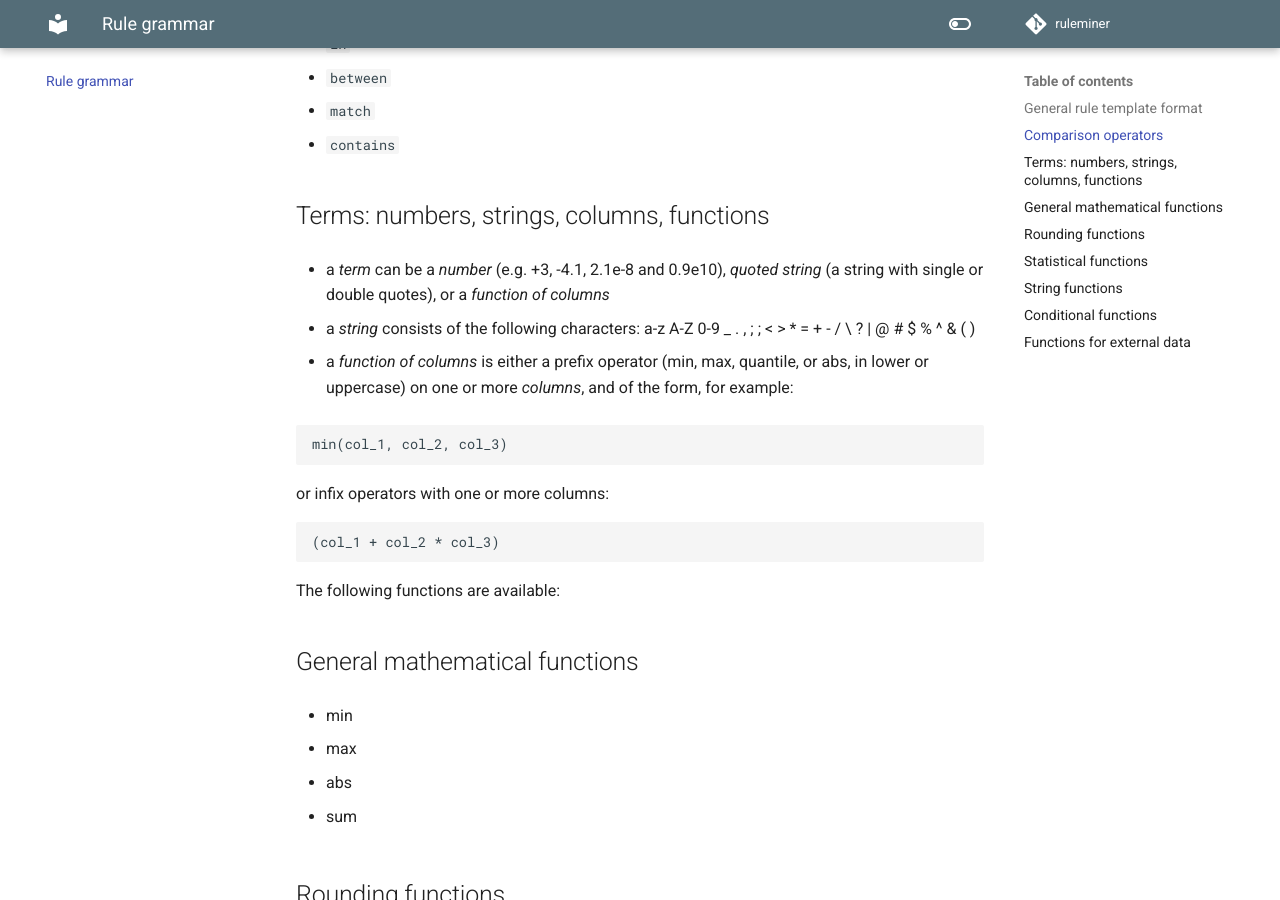
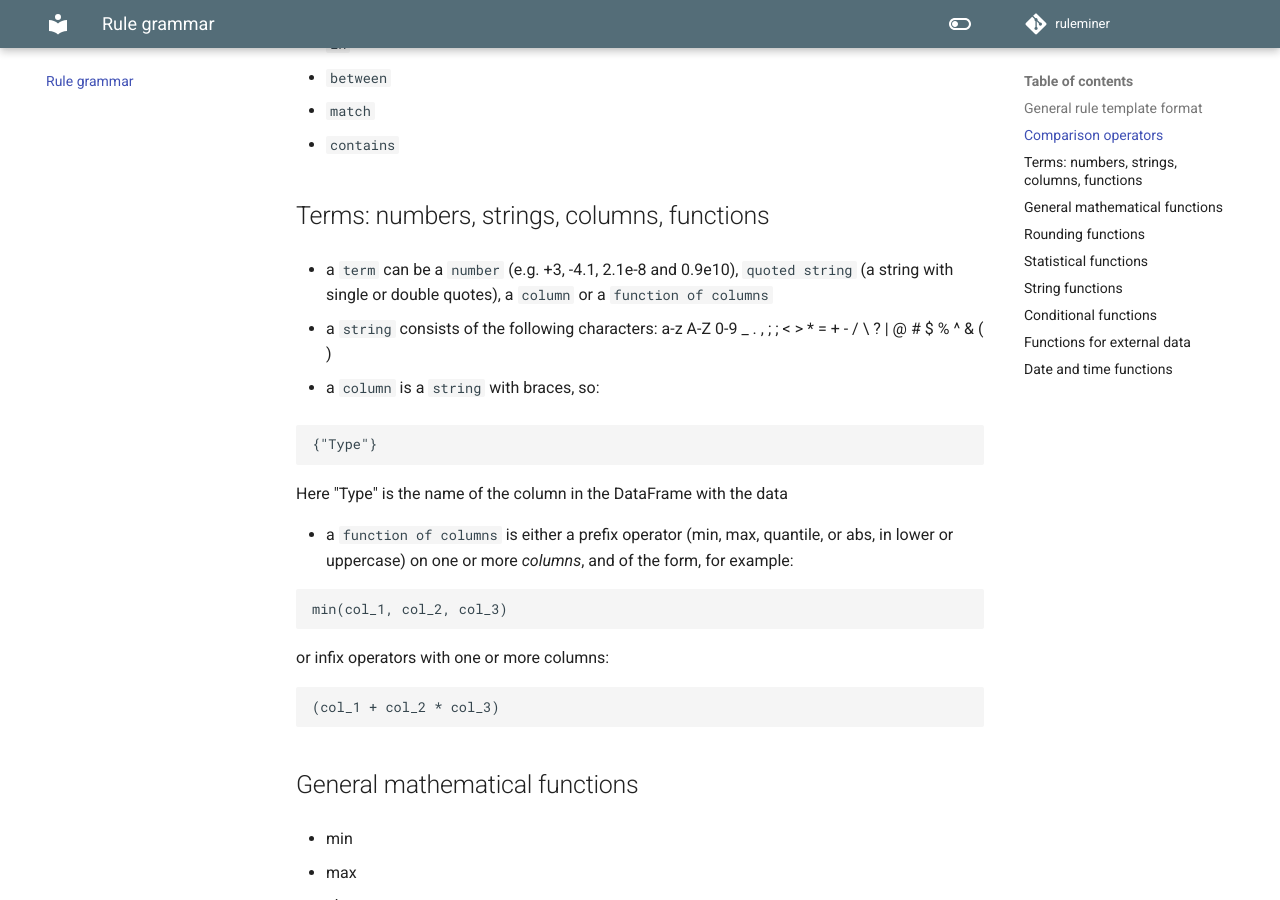
Before and after one commit to wjwillemse/ruleminer, an MkDocs documentation site: the page built from docs/syntax.md, in a window 1280 px wide and 900 px high, scrolled down 1044 px. Built offline with MkDocs 1.6.1 and Material for MkDocs 9.7.7, drawn with Linux system fonts in a browser that asks for light colours; comment, search, counter and statistics services are not loaded; some of the changed text lies outside the part shown.

Commit message:
updated docs

````diff
--- a/docs/syntax.md
+++ b/docs/syntax.md
@@ -42,20 +42,25 @@ The following comparison operators are availabe:
 
 ## Terms: numbers, strings, columns, functions
 
-* a *term* can be a *number* (e.g. +3, -4.1, 2.1e-8 and 0.9e10), *quoted string* (a string with single or double quotes), or a *function of columns*
+* a `term` can be a `number` (e.g. +3, -4.1, 2.1e-8 and 0.9e10), `quoted string` (a string with single or double quotes), a `column` or a `function of columns`
 
-* a *string* consists of the following characters: a-z A-Z 0-9 _ . , ; ; < > * = + - / \ ? | @ # $ % ^ & ( )
+* a `string` consists of the following characters: a-z A-Z 0-9 _ . , ; ; < > * = + - / \ ? | @ # $ % ^ & ( )
 
-* a *function of columns* is either a prefix operator (min, max, quantile, or abs, in lower or uppercase) on one or more *columns*, and of the form, for example:
+* a `column` is a `string` with braces, so:
+```
+{"Type"}
+```
+
+Here "Type" is the name of the column in the DataFrame with the data
+
+* a `function of columns` is either a prefix operator (min, max, quantile, or abs, in lower or uppercase) on one or more *columns*, and of the form, for example:
 ```
 min(col_1, col_2, col_3)
 ```
-  or infix operators with one or more columns:
+or infix operators with one or more columns:
 ```
 (col_1 + col_2 * col_3)
 ```
-
-The following functions are available:
 
 ## General mathematical functions
 
@@ -103,10 +108,10 @@ The following functions are available:
 
 * table
 
+## Date and time functions
 
-* a *column* is a *string* with braces, so:
-```
-{"Type"}
-```
+* days
 
-  where "Type" is the name of the column in the DataFrame with the data
+* months
+
+* years
````
Also changed, not shown: docs/index.md (+3 -3 lines).
